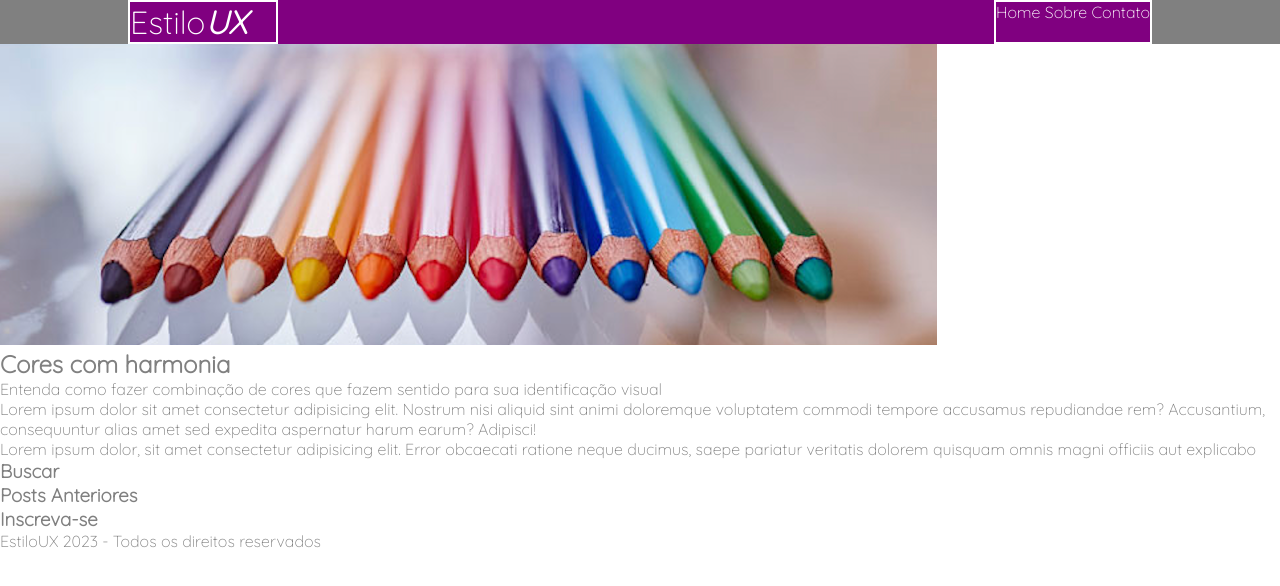
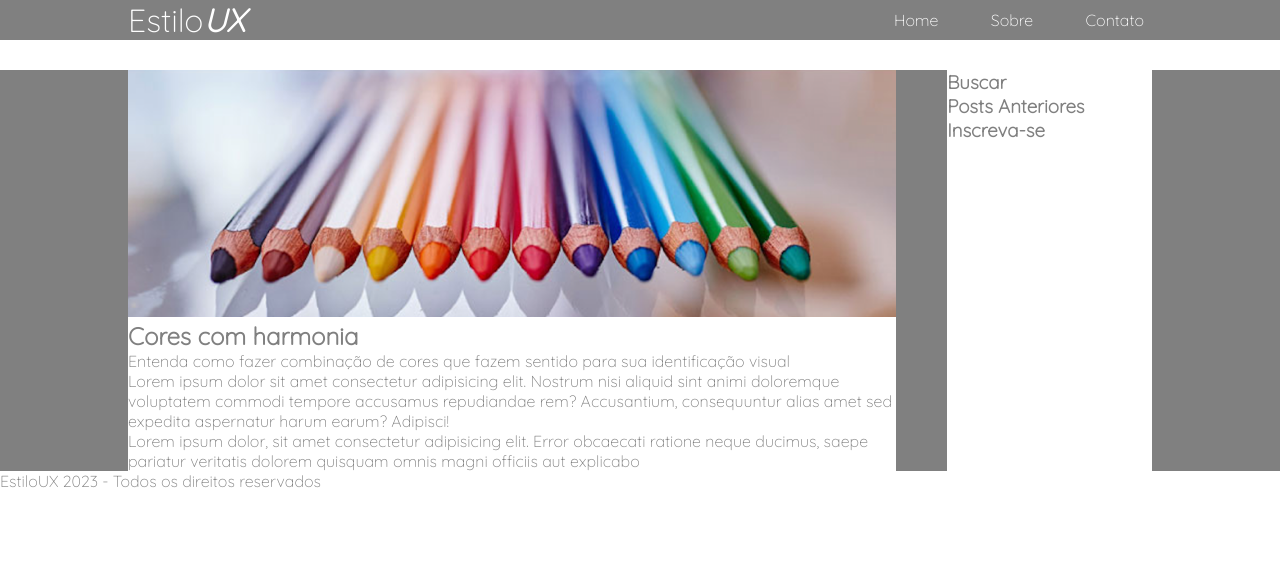
Before and after one commit to EduardoPasqualetti/projeto-css, a plain HTML site: page index.html in a window 1280 px wide. Drawn offline with Linux system fonts and the light colour scheme.

Commit message:
atualizacoes do projeto

```diff
--- a/index.html
+++ b/index.html
@@ -15,7 +15,8 @@
         <div class="container-grid header-flex">
 
             <!-- Título principal -->
-            <h1>Estilo<span id="logoux">UX</span>
+            <h1>
+                Estilo<span id="logoux">UX</span>
             </h1>
 
             <nav>
@@ -25,10 +26,10 @@
             </nav>
         </div>
     </header>
-
     <main>
-        <section>
-            <img src="images/lapis.de.cor.png" alt="Lápis de cor">
+        <div class="colunas-flex">
+        <section class="coluna1">
+            <img src="images/lapis.de.cor.png" alt="Lápis de cor" id="lapis">
 
             <h2>Cores com harmonia</h2>
 
@@ -42,7 +43,7 @@
                 pariatur veritatis dolorem quisquam omnis magni officiis aut explicabo</p>
         </section>
 
-        <aside>
+        <aside class="coluna2">
 
             <article>
                 <h3>Buscar</h3>
@@ -55,6 +56,7 @@
                 <h3>Inscreva-se</h3>
             </article>
         </aside>
+    </div>
     </main>
 
     <footer>
--- a/styles/style.css
+++ b/styles/style.css
@@ -8,10 +8,10 @@
 }
 
 
-
 body {
     font-family: 'Quicksand', sans-serif;
     color: grey;
+
 }
 
 /* Informações Genéricas */
@@ -19,7 +19,7 @@ body {
 .container-grid {
     width: 80%;
     margin: 0 auto;
-    background-color: purple;
+
 
 }
 
@@ -39,7 +39,7 @@ header h1 {
     color: white;
     font-weight: 300;
     width: 150px;
-    border: 2px solid white;
+
 
 }
 header h1 #logoux {
@@ -48,7 +48,12 @@ header h1 #logoux {
 }
 
 header nav {
-    border: 2px solid white;
+
+    display: flex;
+    justify-content: space-between;
+    width: 250px;
+    align-items: center;
+    margin-right: 8px;
 }
 
 header nav a {
@@ -57,20 +62,39 @@ header nav a {
 
 }
 
-/* h2{
-    width: 300px;
-    height: 40px;
-    margin-top: 15px;
-    margin-left: 15px;
-    margin-right: 200px;
-    margin-bottom: 15px;
-    padding-left: 10px;
-    padding-top: 3px;
-    padding-bottom: 3px;
+/* MAIN */
 
-    border: 2px solid red;
-}  */
+main {
+    background-color: grey;
+    height: 100%;
+}
 
-h2 {
+
+main .colunas-flex {
+
+
+    display: flex;
+    justify-content: space-between;
+    margin-right: 10%;
+    margin-left: 10%;
+    margin-top: 30px;
+    background-color:grey;
+
 
 }
+
+main .coluna1{
+
+    width: 75%;
+    background-color: white;
+    border:
+}
+ main .coluna2 {
+
+    width: 20%;
+    background-color: white;
+ }
+
+#lapis {
+    width: 100%;
+}
```
